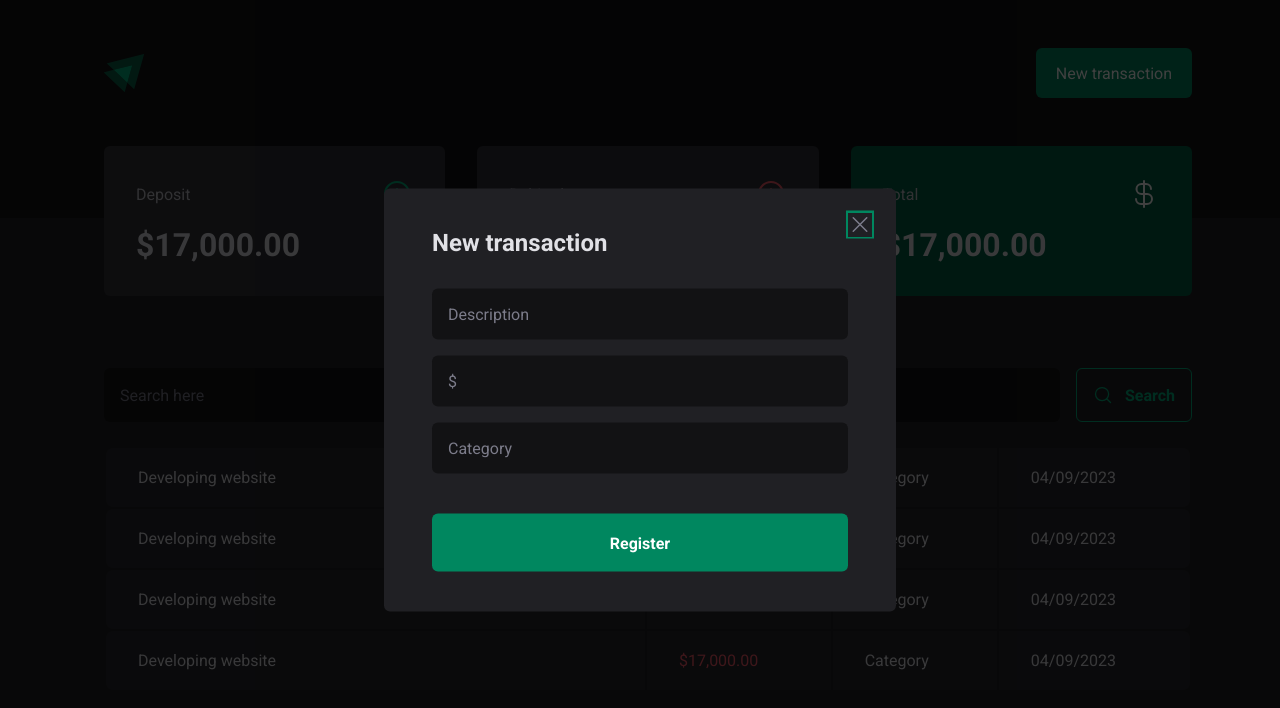
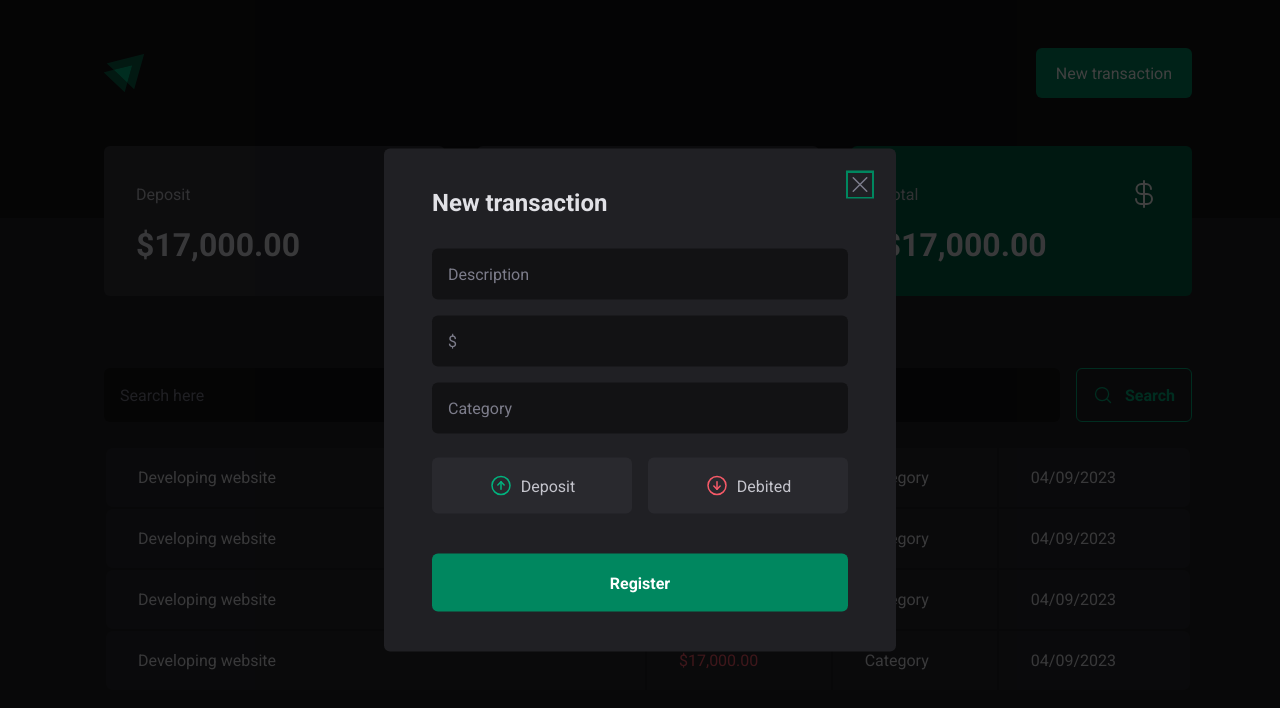
Before and after one commit to glsoliveira/finance-control, a React (Vite) app in the folder project-03/: page / in a window 1280 px wide. Both pictures are taken after a click on the button "New transaction". Shown: the top 708 px of the page. Built offline with nearby package versions, Linux system fonts and the light colour scheme.

Commit message:
added buttons Deposit and Debited

```diff
--- a/project-03/package.json
+++ b/project-03/package.json
@@ -11,6 +11,7 @@
   },
   "dependencies": {
     "@radix-ui/react-dialog": "^1.0.4",
+    "@radix-ui/react-radio-group": "^1.1.3",
     "phosphor-react": "^1.4.1",
     "react": "^18.2.0",
     "react-dom": "^18.2.0",
--- a/project-03/src/components/NewTransactionModal/index.tsx
+++ b/project-03/src/components/NewTransactionModal/index.tsx
@@ -1,6 +1,13 @@
 import * as Dialog from "@radix-ui/react-dialog";
-import { CloseButton, Content, Overlay } from "./styles";
-import { X } from "phosphor-react";
+import {
+  CloseButton,
+  Content,
+  Overlay,
+  TransactionType,
+  TransactionTypeButton,
+} from "./styles";
+import { X, ArrowCircleUp, ArrowCircleDown } from "phosphor-react";
+
 export function NewTransactionModal() {
   return (
     <Dialog.Portal>
@@ -14,6 +21,15 @@ export function NewTransactionModal() {
           <input type="text" placeholder="Description" />
           <input type="number" placeholder="$" />
           <input type="text" placeholder="Category" />
+
+          <TransactionType>
+            <TransactionTypeButton variant="income" value="income">
+              <ArrowCircleUp size={24} /> Deposit
+            </TransactionTypeButton>
+            <TransactionTypeButton variant="outcome" value="outcome">
+              <ArrowCircleDown size={24} /> Debited
+            </TransactionTypeButton>
+          </TransactionType>
           <button type="submit">Register</button>
         </form>
       </Content>
--- a/project-03/src/components/NewTransactionModal/styles.ts
+++ b/project-03/src/components/NewTransactionModal/styles.ts
@@ -1,5 +1,6 @@
 import { styled } from "styled-components";
 import * as Dialog from "@radix-ui/react-dialog";
+import * as RadioGroup from "@radix-ui/react-radio-group";
 
 export const Overlay = styled(Dialog.Overlay)`
     position: fixed;
@@ -65,5 +66,54 @@ export const CloseButton = styled(Dialog.Close)`
     right: 1.5rem;
     line-height: 0;
     cursor: pointer;
-    color: ${props => props.theme['gray-500']}
+    color: ${props => props.theme['gray-500']};
 `
+export const TransactionType = styled(RadioGroup.Root)`
+    display: grid;
+    grid-template-columns: repeat(2, 1fr);
+    gap: 1rem;
+    margin-top: 0.5rem;
+`
+
+interface TransactionTypeButtonProps {
+    variant: 'income' | 'outcome'
+}
+
+export const TransactionTypeButton = styled(RadioGroup.Item)<TransactionTypeButtonProps>`
+    background: ${props => props.theme['gray-700']};
+    padding: 1rem;
+    display: flex;
+    align-items: center;
+    justify-content: center;
+    gap: 0.5rem;
+    border-radius: 6px;
+    cursor: pointer;
+    border:0;
+    color: ${props => props.theme['gray-300']};
+
+    svg{
+        color: ${props => props.variant === 'income' ? props.theme['green-300'] :  props.theme['red-300']};
+    }
+
+    &[data-state='unchecked']:hover{
+        background: ${props => props.theme["gray-600"]};
+        transition: background-color 0.2s;
+        outline: transparent;
+        box-shadow: 0 0 0 2px transparent ;
+    }
+
+    &[data-state='checked']{
+        color: ${props => props.theme.white};
+        background: ${props => props.variant === 'income' ? props.theme["green-500"]: props.theme["red-500"]};
+
+
+
+        outline: transparent;
+        box-shadow: 0 0 0 2px ${props => props.variant === 'income' ? props.theme["green-500"]: props.theme["red-500"]} ;
+
+
+        svg{
+            color: ${props => props.theme.white};
+        }
+    }
+`
```
Also changed, not shown: 1 other file (tests, documents, lock files or other folders).
